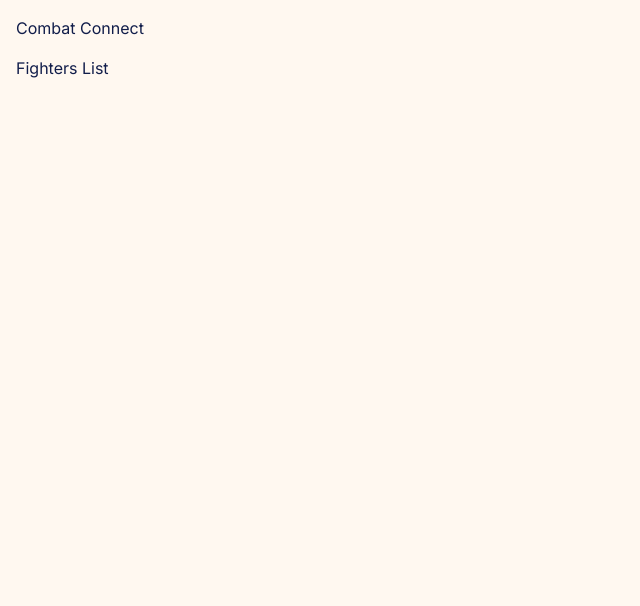
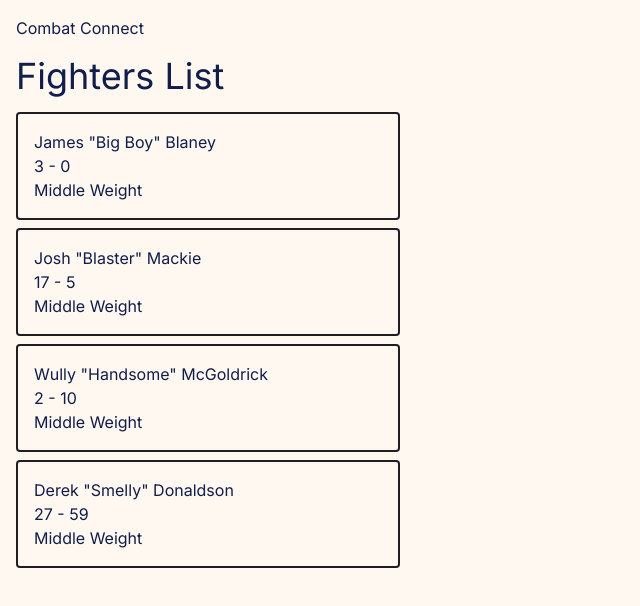
Before and after one commit to MackieJG/FightMatcher, a Next.js app: page /users/view-all-fighters in a window 1280 px wide. Shown: the top 606 px of the page, without its empty margins (0-640 px from the left). Built offline with nearby package versions, Linux system fonts and the light colour scheme.

Commit message:
started making cards to display fighter info

```diff
--- a/src/app/users/fighter/[id]/page.tsx
+++ b/src/app/users/fighter/[id]/page.tsx
@@ -1,7 +1,7 @@
 import Link from "next/link";
 
-export default function FighterProfilePage() {
-  type Fighter = {
+export type Fighter = {
+  id: number;
   firstName: string;
   lastName: string;
   nickName: string;
@@ -16,7 +16,9 @@ export default function FighterProfilePage() {
   losses: number;
 };
 
+export default function FighterProfilePage() {
   const fighter: Fighter = {
+    id: 1,
     firstName: "James",
     lastName: "Blaney",
     nickName: "Big Boy",
--- a/src/app/users/view-all-fighters/page.tsx
+++ b/src/app/users/view-all-fighters/page.tsx
@@ -1,5 +1,91 @@
 import Link from "next/link";
+import { Fighter } from "../fighter/[id]/page";
 
 export default function FightersListPage() {
-  return <h1>Fighters List</h1>;
+  const fighter1: Fighter = {
+    id: 1,
+    firstName: "James",
+    lastName: "Blaney",
+    nickName: "Big Boy",
+    gender: "male",
+    fightingWeight: 84,
+    weightClass: "Middle Weight",
+    gym: "MNBJJ",
+    city: "Glasgow",
+    country: "Scotland",
+    professional: false,
+    wins: 3,
+    losses: 0,
+  };
+
+  const fighter2: Fighter = {
+    id: 2,
+    firstName: "Josh",
+    lastName: "Mackie",
+    nickName: "Blaster",
+    gender: "male",
+    fightingWeight: 84,
+    weightClass: "Middle Weight",
+    gym: "YSL Street Fighters",
+    city: "East Kilbride",
+    country: "Scotland",
+    professional: false,
+    wins: 17,
+    losses: 5,
+  };
+
+  const fighter3: Fighter = {
+    id: 3,
+    firstName: "Wully",
+    lastName: "McGoldrick",
+    nickName: "Handsome",
+    gender: "male",
+    fightingWeight: 84,
+    weightClass: "Middle Weight",
+    gym: "Aberdeen Combat Club",
+    city: "Aberdeen",
+    country: "Scotland",
+    professional: false,
+    wins: 2,
+    losses: 10,
+  };
+
+  const fighter4: Fighter = {
+    id: 4,
+    firstName: "Derek",
+    lastName: "Donaldson",
+    nickName: "Smelly",
+    gender: "male",
+    fightingWeight: 84,
+    weightClass: "Middle Weight",
+    gym: "East End Scrappers",
+    city: "Glasgow",
+    country: "Scotland",
+    professional: false,
+    wins: 27,
+    losses: 59,
+  };
+
+  const fighterList: Fighter[] = [fighter1, fighter2, fighter3, fighter4];
+
+  return (
+    <>
+      <h1 className="text-4xl mb-4">Fighters List</h1>
+      <div className="flex flex-col gap-2">
+        {fighterList.map((fighter) => {
+          return (
+            <div className="w-96 h-auto border-2 border-themeBlack rounded bg-mainBackground text-mainText p-4 flex flex-col">
+              <p>
+                {fighter.firstName} "{fighter.nickName}" {fighter.lastName}
+              </p>
+              <p>
+                {fighter.wins} - {fighter.losses}
+              </p>
+              <p>{fighter.weightClass}</p>
+            </div>
+          );
+        })}
+      </div>
+    </>
+  );
 }
```
Lines whose indentation alone changed are shown as unchanged.
